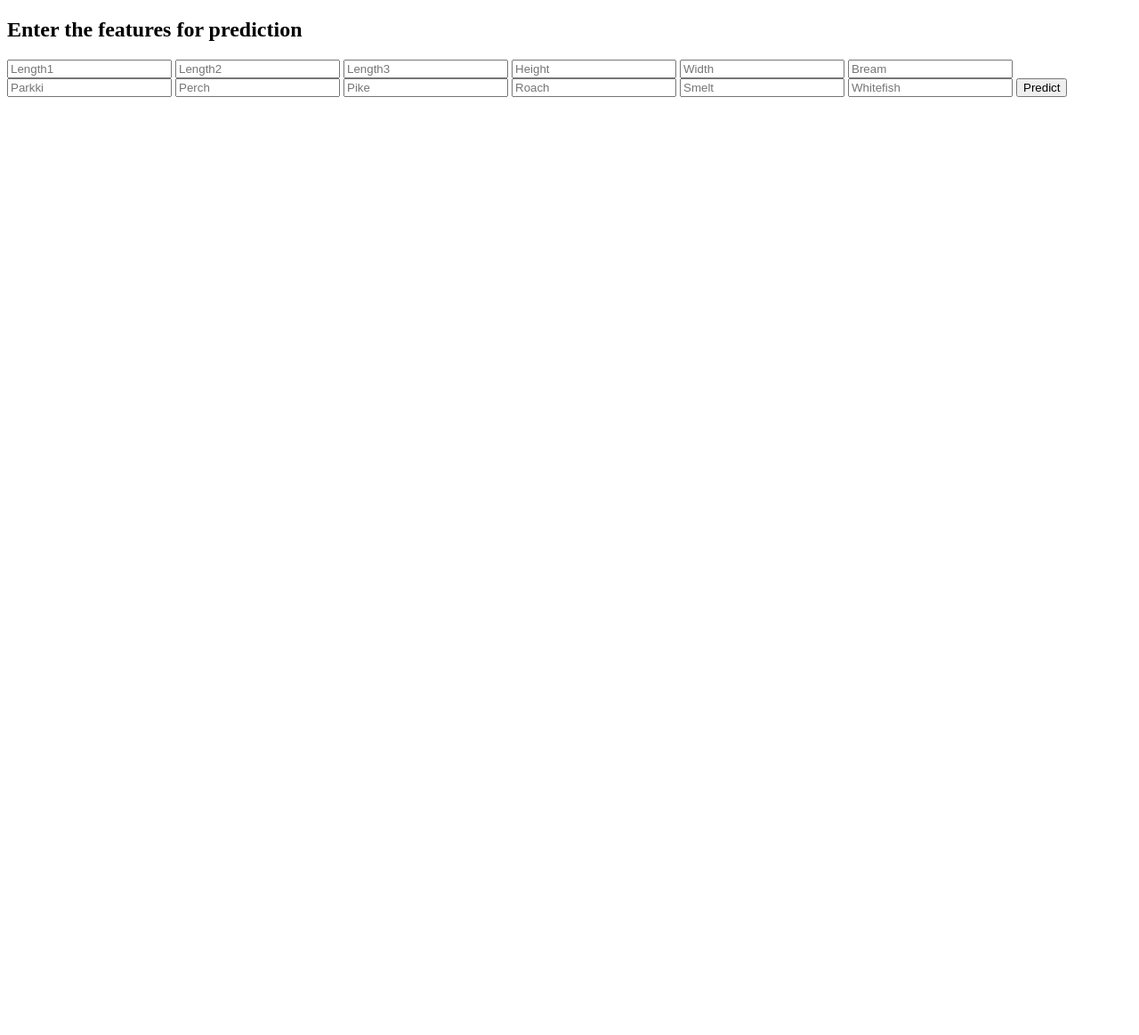
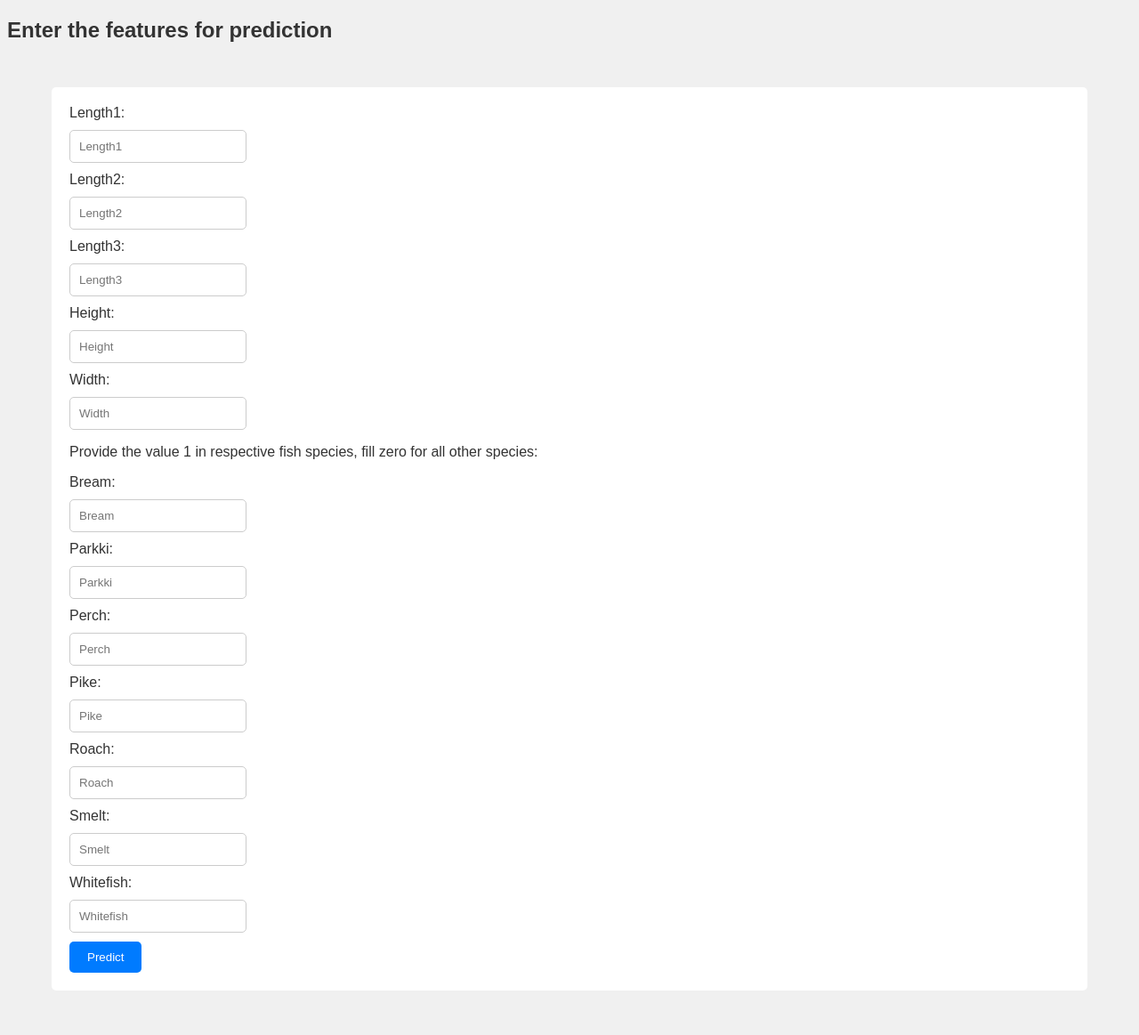
Before and after one commit to Regu7/ML_Regressor_heroku, a Flask app: page / in a window 1280 px wide. Shown: the whole page at 89% size. Before the commit the page ends 109 px from the top, so only its background shows below. Run offline with Flask 3, Linux system fonts and the light colour scheme; parts of the project's set-up code (start-up, migrations or seed data) failed here and were passed over.

Commit message:
Updated html

```diff
--- a/templates/index.html
+++ b/templates/index.html
@@ -2,24 +2,66 @@
 <html>
 <head>
     <title>Prediction</title>
+    <style>
+        body {
+            font-family: Arial, sans-serif;
+            background-color: #f0f0f0;
+            color: #333;
+        }
+        form {
+            margin: 50px;
+            padding: 20px;
+            background-color: #fff;
+            border-radius: 5px;
+        }
+        input {
+            display: block;
+            margin: 10px 0;
+            padding: 10px;
+            border-radius: 5px;
+            border: 1px solid #ccc;
+        }
+        button {
+            padding: 10px 20px;
+            background-color: #007BFF;
+            color: #fff;
+            border: none;
+            border-radius: 5px;
+            cursor: pointer;
+        }
+        button:hover {
+            background-color: #0056b3;
+        }
+    </style>
 </head>
 <body>
     <h2>Enter the features for prediction</h2>
     <form action="/predict" method="post">
-        <input type="text" name="Length1" placeholder="Length1" required="required">
-        <input type="text" name="Length2" placeholder="Length2" required="required">
-        <input type="text" name="Length3" placeholder="Length3" required="required">
-        <input type="text" name="Height" placeholder="Height" required="required">
-        <input type="text" name="Width" placeholder="Width" required="required">
-        <input type="text" name="Bream" placeholder="Bream" required="required">
-        <input type="text" name="Parkki" placeholder="Parkki" required="required">
-        <input type="text" name="Perch" placeholder="Perch" required="required">
-        <input type="text" name="Pike" placeholder="Pike" required="required">
-        <input type="text" name="Roach" placeholder="Roach" required="required">
-        <input type="text" name="Smelt" placeholder="Smelt" required="required">
-        <input type="text" name="Whitefish" placeholder="Whitefish" required="required">
-
-        <!-- Add more input fields for more features -->
+        <label for="Length1">Length1:</label>
+        <input type="text" id="Length1" name="Length1" placeholder="Length1" required="required">
+        <label for="Length2">Length2:</label>
+        <input type="text" id="Length2" name="Length2" placeholder="Length2" required="required">
+        <label for="Length3">Length3:</label>
+        <input type="text" id="Length3" name="Length3" placeholder="Length3" required="required">
+        <label for="Height">Height:</label>
+        <input type="text" id="Height" name="Height" placeholder="Height" required="required">
+        <label for="Width">Width:</label>
+        <input type="text" id="Width" name="Width" placeholder="Width" required="required">
+        <p>Provide the value 1 in respective fish species, fill zero for all other species:</p>
+        <label for="Bream">Bream:</label>
+        <input type="text" id="Bream" name="Bream" placeholder="Bream" required="required">
+        <label for="Parkki">Parkki:</label>
+        <input type="text" id="Parkki" name="Parkki" placeholder="Parkki" required="required">
+        <label for="Perch">Perch:</label>
+        <input type="text" id="Perch" name="Perch" placeholder="Perch" required="required">
+        <label for="Pike">Pike:</label>
+        <input type="text" id="Pike" name="Pike" placeholder="Pike" required="required">
+        <label for="Roach">Roach:</label>
+        <input type="text" id="Roach" name="Roach" placeholder="Roach" required="required">
+        <label for="Smelt">Smelt:</label>
+        <input type="text" id="Smelt" name="Smelt" placeholder="Smelt" required="required">
+        <label for="Whitefish">Whitefish:</label>
+        <input type="text" id="Whitefish" name="Whitefish" placeholder="Whitefish" required="required">
         <button type="submit">Predict</button>
     </form>
     {% if prediction_text %}
```
